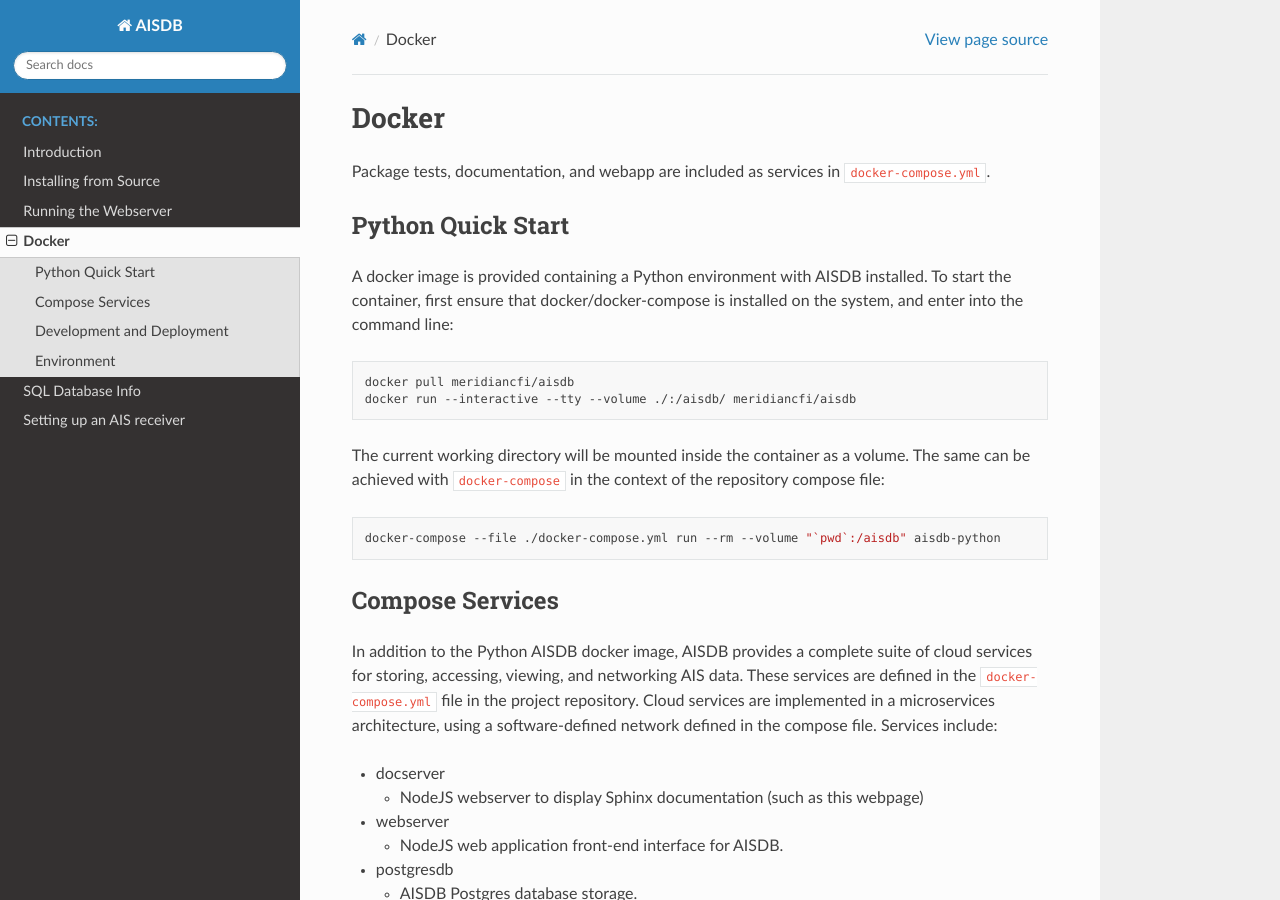
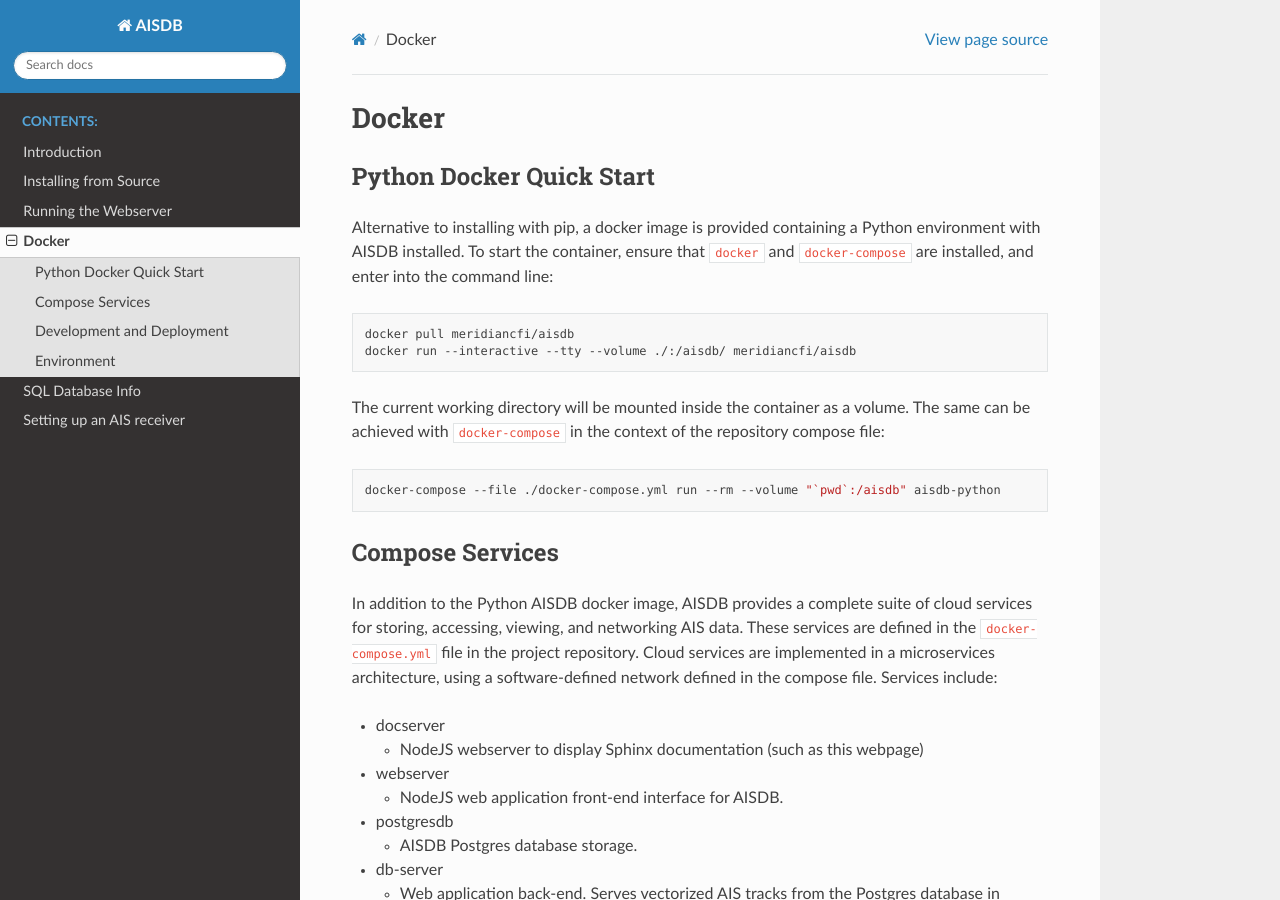
Before and after one commit to AISViz/AISdb, a Sphinx documentation site: the page built from docs/source/docker.rst, in a window 1280 px wide and 900 px high. Built offline with Sphinx 7.4.7 and the Read the Docs theme 2.0.0, drawn with Linux system fonts in a browser that asks for light colours; pages that are not in the unit, such as notebooks, are missing from menus.

Commit message:
update readme and docker docs; add python environment to introduction doc

```diff
--- a/Cargo.toml
+++ b/Cargo.toml
@@ -1,5 +1,5 @@
 [package]
-version = "1.5.2"
+version = "1.5.3"
 name = "aisdb"
 edition = "2021"
 include = [ "aisdb/*.py", "aisdb/aisdb_sql", "aisdb/database/*.py", "aisdb/webdata/*.py", "/src", "pyproject.toml",]
--- a/docs/source/docker.rst
+++ b/docs/source/docker.rst
@@ -3,20 +3,20 @@
 Docker
 ======
 
-Package tests, documentation, and webapp are included as services in ``docker-compose.yml``.
+Python Docker Quick Start
+-------------------------
 
-.. _docker_quickstart:
+.. _docker-quickstart:
 
-Python Quick Start
-------------------
-
-A docker image is provided containing a Python environment with AISDB installed.
-To start the container, first ensure that docker/docker-compose is installed on the system, and enter into the command line:
+Alternative to installing with pip, a docker image is provided containing a Python environment with AISDB installed.
+To start the container, ensure that ``docker`` and ``docker-compose`` are installed, and enter into the command line:
 
 .. code-block:: sh
 
   docker pull meridiancfi/aisdb
   docker run --interactive --tty --volume ./:/aisdb/ meridiancfi/aisdb
+
+.. _docker-compose:
 
 The current working directory will be mounted inside the container as a volume.
 The same can be achieved with ``docker-compose`` in the context of the repository compose file:
--- a/pyproject.toml
+++ b/pyproject.toml
@@ -9,7 +9,7 @@
 requires-dist = [ "maturin>=0.13", "numpy", "wheel",]
 dependencies = [ "packaging", "pillow", "requests", "selenium", "shapely", "tqdm", "numpy", "webdriver-manager", "psycopg[binary]",]
 zip-safe = false
-version = "1.5.2"
+version = "1.5.3"
 readme = "readme.rst"
 description = "AIS Database and Processing Utils"
 classifiers = [ "Intended Audience :: Developers", "Intended Audience :: Science/Research", "License :: OSI Approved :: MIT License", "Operating System :: POSIX :: Linux", "Programming Language :: Python :: 3.8", "Programming Language :: Python :: 3.9", "Programming Language :: Python :: 3.10", "Programming Language :: Rust", "Programming Language :: SQL", "Programming Language :: JavaScript", "Topic :: Communications :: Ham Radio", "Topic :: Database :: Database Engines/Servers", "Topic :: Database :: Front-Ends", "Topic :: Scientific/Engineering :: GIS", "Topic :: Scientific/Engineering :: Information Analysis", "Topic :: Utilities",]
```
Also changed, not shown: docs/source/intro.rst (+33 -5 lines), readme.rst (+17 -17 lines), docs/changelog.rst, 4 other files.
